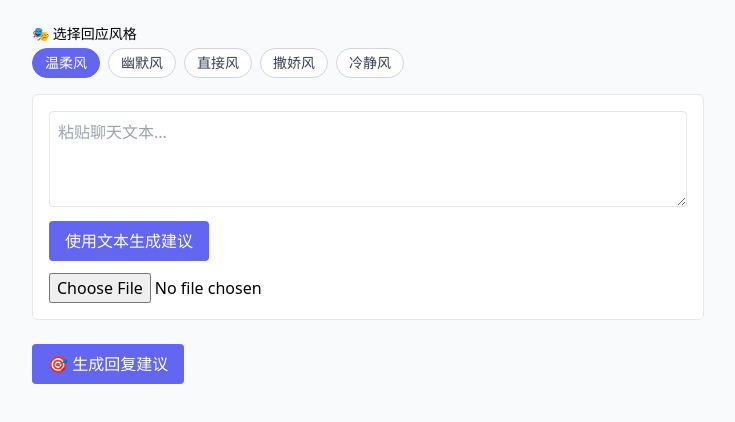
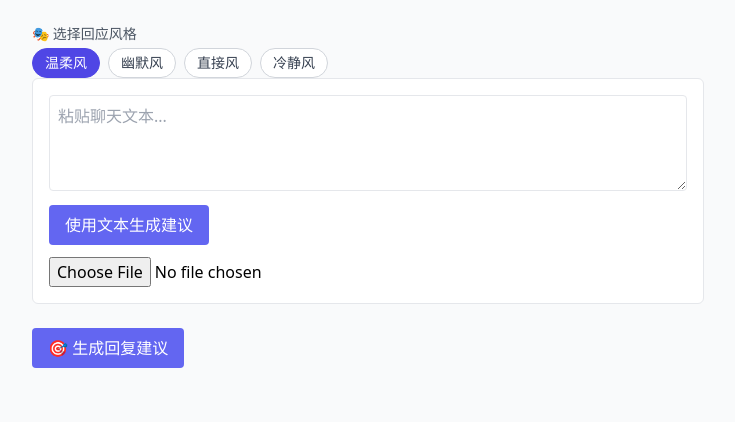
Before and after one commit to cocorui2021/agentforge-eqtalk, a React (Vite) app in the folder eqtalk-frontend/: page / in a window 1280 px wide. Shown: the top 422 px of the page, without its empty margins (272-1007 px from the left). Built offline with nearby package versions, Linux system fonts and the light colour scheme.

Commit message:
Update StyleSelector.tsx

```diff
--- a/eqtalk-frontend/src/components/StyleSelector.tsx
+++ b/eqtalk-frontend/src/components/StyleSelector.tsx
@@ -1,33 +1,26 @@
-
 import React from "react";
 
-const STYLE_OPTIONS = [
-  { label: "温柔风", value: "温柔风" },
-  { label: "幽默风", value: "幽默风" },
-  { label: "直接风", value: "直接风" },
-  { label: "撒娇风", value: "撒娇风" },
-  { label: "冷静风", value: "官方冷静" }
-];
-
-const StyleSelector = ({ selectedStyle, onChange }) => (
-  <div className="mb-4">
-    <label className="block text-sm font-medium mb-1">🎭 选择回应风格</label>
+const StyleSelector = ({ selectedStyle, onChange }) => {
+  return (
+    <div>
+      <label className="block text-sm font-medium text-gray-600 mb-1">🎭 选择回应风格</label>
       <div className="flex flex-wrap gap-2">
-      {STYLE_OPTIONS.map((opt) => (
+        {["温柔风", "幽默风", "直接风", "冷静风"].map((style) => (
           <button
-          key={opt.value}
-          onClick={() => onChange(opt.value)}
-          className={`px-3 py-1 rounded-full border text-sm transition ${
-            selectedStyle === opt.value
-              ? "bg-primary text-white border-primary"
+            key={style}
+            onClick={() => onChange(style)}
+            className={`px-3 py-1 rounded-full border text-sm transition font-medium ${
+              selectedStyle === style
+                ? "bg-indigo-600 text-white border-indigo-600"
                 : "bg-white text-gray-700 border-gray-300 hover:border-gray-400"
             }`}
           >
-          {opt.label}
+            {style}
           </button>
         ))}
       </div>
     </div>
   );
+};
 
 export default StyleSelector;
```
Lines whose indentation alone changed are shown as unchanged.
